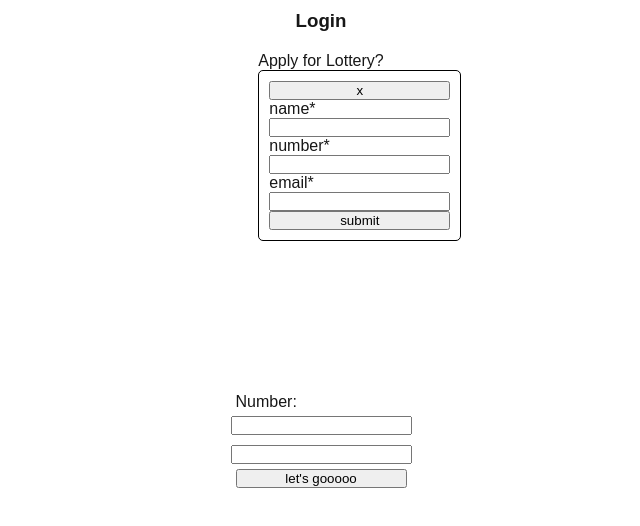
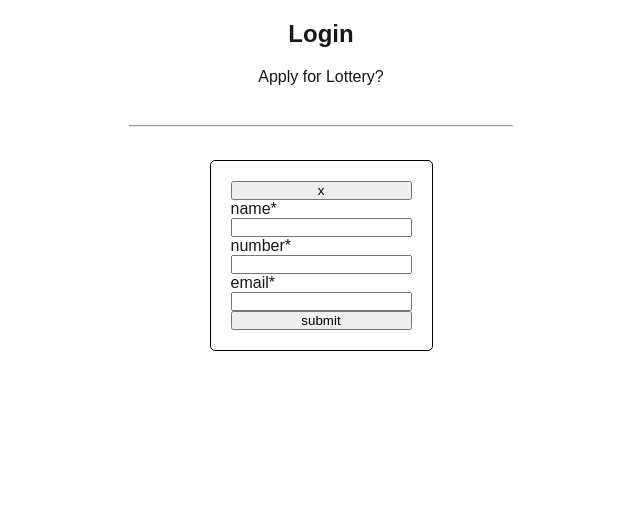
Before and after one commit to jbacheldor/thelineup, a Next.js app: page /login in a window 1280 px wide. Both pictures are taken after a click on the button "yes". Shown: the top 526 px of the page, without its empty margins (319-959 px from the left). Built offline with nearby package versions, Linux system fonts and the light colour scheme.

Commit message:
little popup action

```diff
--- a/src/app/components/Lottery.tsx
+++ b/src/app/components/Lottery.tsx
@@ -11,7 +11,6 @@ const Lottery:React.FC<props> = ({changeLottery}) => {
 
     return (
         <div>
-            <div>
             <form id='lottery-form' onSubmit={(e)=>submitLottery(e)}>
                 <button onClick={changeLottery}>x</button>
                 <span>name*</span>
@@ -22,7 +21,6 @@ const Lottery:React.FC<props> = ({changeLottery}) => {
                 <input required></input>
                 <button>submit</button>
             </form>
-            </div>
 
             <style jsx>
             {`
@@ -31,7 +29,8 @@ const Lottery:React.FC<props> = ({changeLottery}) => {
                     flex-direction: column;
                     border: 1px black solid;
                     border-radius: 5px;
-                    padding: 10px;
+                    padding: 20px;
+                    background-color: white;
                 }
             `}
             </style>
--- a/src/app/login/page.tsx
+++ b/src/app/login/page.tsx
@@ -15,17 +15,16 @@ const Login:React.FC = () => {
 
     return (
         <div id="login-body">
-            <h3>Login</h3>
+            <h2>Login</h2>
             {/* need to check local storage low key */}
-            <div id="lottery">
-                Apply for Lottery?
-                {!showLottery && <button onClick={changeLottery}>yes</button>}
-                {showLottery &&
-                <div id="lottery-popup" style={{visibility: `${visibility}`}}>
-                    <Lottery changeLottery={changeLottery}/>
-                </div>
-                }
+            Apply for Lottery?
+            <button style={{visibility: `${showLottery ? "hidden" : "visible"}`}} onClick={changeLottery}>yes</button>
+            {showLottery &&
+            <div id="lottery-popup" style={{visibility: `${showLottery ? "visible" : "hidden"}`}}>
+                <Lottery changeLottery={changeLottery}/>
             </div>
+            }
+            <hr/>
             <div id='login-box'>
                 <form id='login-form'>
                     <span>Number:</span>
@@ -45,8 +44,8 @@ const Login:React.FC = () => {
                 }
                 #lottery-popup {
                     position: absolute;
-                    z-index: 1;
                     hidden: true;
+                    top: 20%;
                 }
                 #login-form {
                     display: flex;
@@ -54,9 +53,14 @@ const Login:React.FC = () => {
                     height: 100%;
                     justify-content: center;
                 }
+                hr {
+                    width: 30%;
+                    margin: 10px;
+                }
                 #login-box {
                     display: flex;
-                    flex: 1 1 auto;
+                    margin-top: 20px;
+                    // flex: 1 1 auto;
                 }
                 #lottery-form {
                     display: flex;
@@ -65,17 +69,14 @@ const Login:React.FC = () => {
                     border-radius: 5px;
                     padding: 10px;
                 }
-                h3 {
-                    margin: 10px;
+                h2 {
+                    margin: 20px;
                 }
                 span {
                     margin: 5px;
                 }
                 button {
                     margin: 5px;
-                }
-                #lottery {
-                    margin: 10px;
                 }
 
             `}
```
Lines whose indentation alone changed are shown as unchanged.
